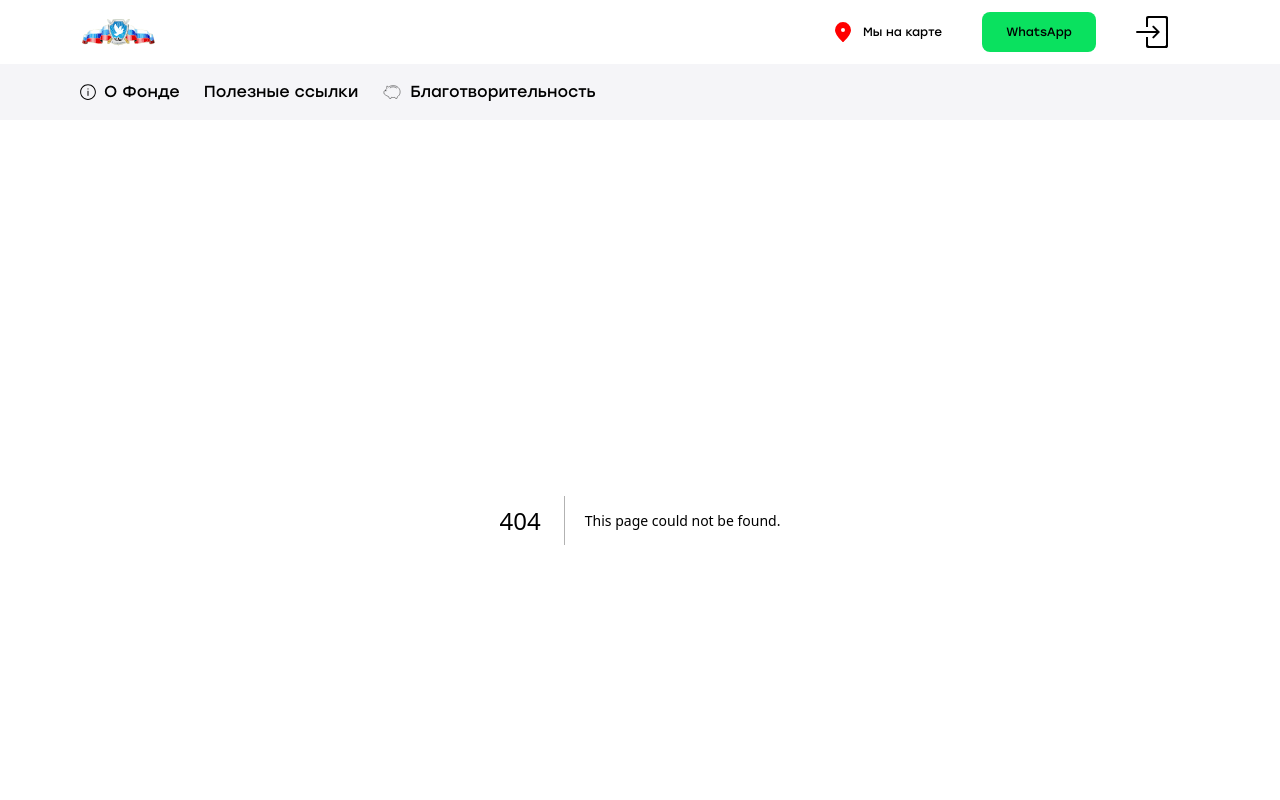
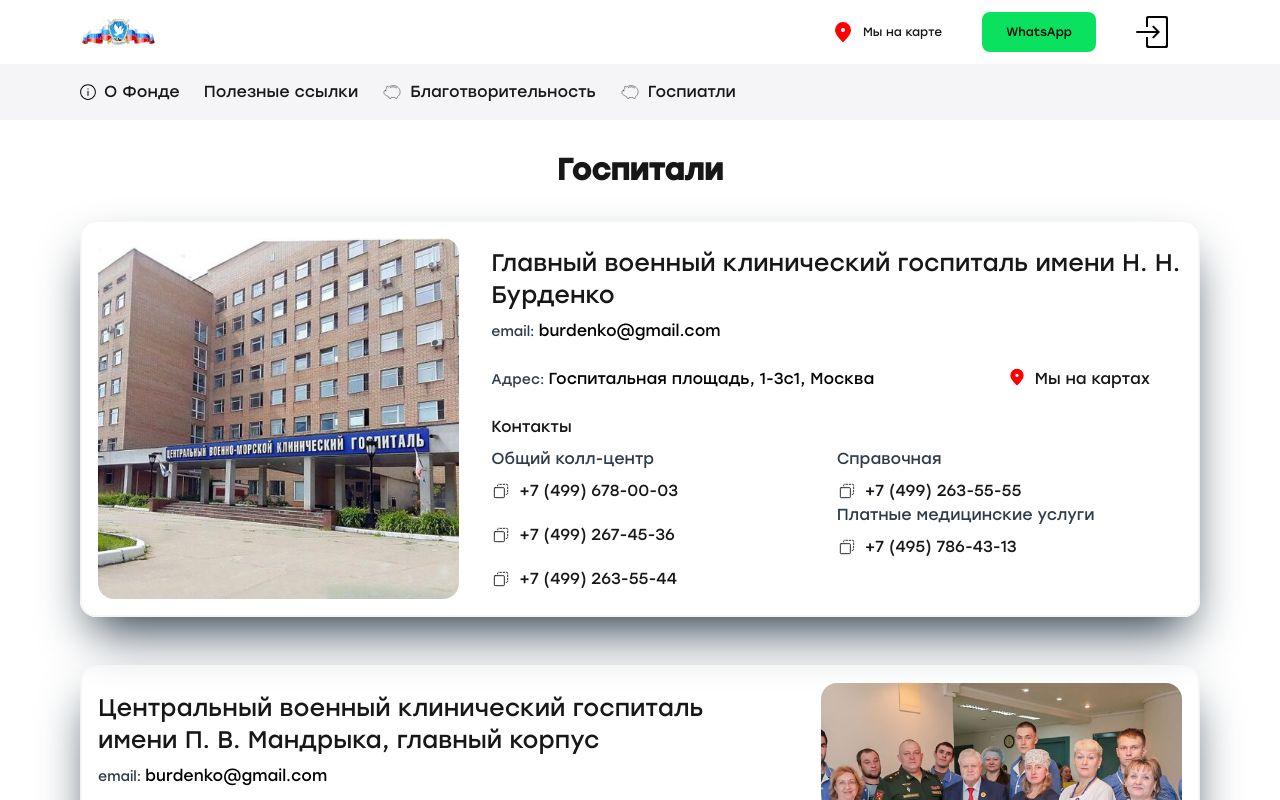
Before and after one commit to bmstu-itstech/fivvt-frontend, a Next.js app in the folder fivvt/: page /hospitals in a window 1280 px wide. Before the commit this address had no page. Shown: the top 800 px of the page. Built offline with nearby package versions, Linux system fonts and the light colour scheme.

Commit message:
[feat] page: add hospitalCard and page for this

```diff
--- a/fivvt/src/app/globals.css
+++ b/fivvt/src/app/globals.css
@@ -29,6 +29,8 @@
   --animate-disappear: disappear 0.2s ease-out;
 
   --radius-xl: 0.5rem;
+
+  --shadow_card: '0px 4px 33.9px 0px rgba(0, 0, 0, 0.07)',
 }
 
 @keyframes appear {
--- /dev/null
+++ b/fivvt/src/app/hospitals/page.tsx
@@ -0,0 +1,24 @@
+'use client';
+import React, {FC} from 'react';
+import {PageLayout} from '@/layouts/PageLayout';
+import {HospitalCard} from '@/components/HospitalCard';
+import {AllHospitalUsecase} from '@/components/HospitalCard/HospitalCard.usecase';
+const Page: FC = () => {
+  return (
+    <PageLayout title='Госпитали'>
+      <div className='w-full gap-12 flex flex-col '>
+        {AllHospitalUsecase.map((item, index) => {
+          return (
+            <HospitalCard
+              className='even:flex-row-reverse'
+              key={index}
+              {...item}
+            />
+          );
+        })}
+      </div>
+    </PageLayout>
+  );
+};
+
+export default Page;
--- a/fivvt/src/components/DropdownActions/DropdownActions.usecase.tsx
+++ b/fivvt/src/components/DropdownActions/DropdownActions.usecase.tsx
@@ -102,5 +102,11 @@ export const DropDownActionsUsecase: Props = {
       href: '/charity',
       hidden: [],
     },
+    {
+      visual: 'Госпиатли',
+      icon: <Money className='h-5 w-5 me-2' />,
+      href: '/hospitals',
+      hidden: [],
+    },
   ],
 };
--- a/fivvt/src/components/Header/Header.usecase.tsx
+++ b/fivvt/src/components/Header/Header.usecase.tsx
@@ -7,7 +7,9 @@ export const HeaderUsecase = {
   head: <Logo className='w-20 h-8' />,
   tail: (
     <div className='flex gap-4 items-center h-full max-h-full'>
-      <Button icon={<Location className='w-6 h-6' />}>Мы на карте</Button>
+      <Button icon={<Location className='w-6 h-6 ' />}>
+        Мы на карте
+      </Button>
       <Button className='bg-green_main text-black'>WhatsApp</Button>
       <Button icon={<Login className='w-8 h-8' />} />
     </div>
--- /dev/null
+++ b/fivvt/src/components/HospitalCard/HospitalCard.props.tsx
@@ -0,0 +1,19 @@
+import type {HTMLAttributes} from 'react';
+
+interface IContactBit {
+  title: string;
+  value: string;
+}
+
+export interface HospitalCardBit {
+  photo: string;
+  title: string;
+  address: string;
+  contacts: IContactBit[];
+  email: string;
+  mapUrl: string;
+}
+
+export default interface Props extends HTMLAttributes<HTMLDivElement> {
+  data: HospitalCardBit;
+}
--- /dev/null
+++ b/fivvt/src/components/HospitalCard/HospitalCard.usecase.tsx
@@ -0,0 +1,71 @@
+import hospital1 from '@/assets/hospital1.jpg';
+import hospital2 from '@/assets/hospital2.jpg';
+import Props from './HospitalCard.props';
+export const Hospital1Usecase: Props = {
+  data: {
+    photo: hospital1.src,
+    title: 'Главный военный клинический госпиталь имени Н. Н. Бурденко',
+    address: 'Госпитальная площадь, 1-3с1, Москва',
+    mapUrl:
+      'https://yandex.ru/profile/1130099941?lang=ru&ysclid=m8a4xcv31581068252',
+    contacts: [
+      {
+        title: 'Общий колл-центр',
+        value: '+7 (499) 678-00-03',
+      },
+      {
+        title: 'Справочная',
+        value: '+7 (499) 263-55-55',
+      },
+      {
+        title: '',
+        value: '+7 (499) 267-45-36',
+      },
+      {
+        title: 'Платные медицинские услуги',
+        value: '+7 (495) 786-43-13',
+      },
+      {
+        title: '',
+        value: '+7 (499) 263-55-44',
+      },
+    ],
+    email: 'burdenko@gmail.com',
+  },
+};
+
+export const Hospital2Usecase: Props = {
+  data: {
+    photo: hospital2.src,
+    title:
+      'Центральный военный клинический госпиталь имени П. В. Мандрыка, главный корпус',
+    address: 'Большая Оленья ул., 8А',
+    mapUrl:
+      'https://yandex.ru/maps/org/tsentralny_voyenny_klinicheskiy_gospital_imeni_p_v_mandryka_glavny_korpus/1143243631/?ll=37.695133%2C55.806833&z=15',
+    contacts: [
+      {
+        title: 'Общий колл-центр',
+        value: '+7 (499) 678-00-03',
+      },
+      {
+        title: 'Справочная',
+        value: '+7 (499) 263-55-55',
+      },
+      {
+        title: '',
+        value: '+7 (499) 267-45-36',
+      },
+      {
+        title: 'Платные медицинские услуги',
+        value: '+7 (495) 786-43-13',
+      },
+      {
+        title: '',
+        value: '+7 (499) 263-55-44',
+      },
+    ],
+    email: 'burdenko@gmail.com',
+  },
+};
+
+export const AllHospitalUsecase = [Hospital1Usecase, Hospital2Usecase];
--- /dev/null
+++ b/fivvt/src/components/HospitalCard/index.tsx
@@ -0,0 +1,62 @@
+'use client';
+
+import type {FC} from 'react';
+import type Props from './HospitalCard.props';
+import {HospitalCardLayout} from '@/layouts/HospitalCardLayout';
+import {Copy} from '../icons/Copy';
+import Image from 'next/image';
+import {Location} from '../icons/Location';
+
+export const HospitalCard: FC<Props> = ({className, data, ...props}) => {
+  return (
+    <HospitalCardLayout
+      className={`${className} flex justify-between gap-8 items-center`}
+      {...props}>
+      <Image
+        src={data.photo}
+        height={2000}
+        width={2000}
+        alt='HospitalCard'
+        className='w-1/3 aspect-square object-cover object-center rounded-2xl'
+      />
+      <div className='flex flex-col gap-2 h-full justify-around items-start'>
+        <p className=' text-2xl'>{data.title}</p>
+        <p className=' text-gray_light text-sm'>
+          email: <span className='text-black text-base'>{data.email}</span>
+        </p>
+        <div className='flex justify-between w-full items-center pe-4'>
+          <p className='text-gray_light text-sm'>
+            Адрес: <span className='text-black text-base'>{data.address}</span>
+          </p>
+          <a
+            href={data.mapUrl}
+            className='flex gap-2 rounded-2xl duration-200 transition-all p-4 hover:shadow-2xl hover:scale-95'>
+            <Location className='w-5 h-5' />
+            Мы на картах
+          </a>
+        </div>
+
+        <div className='flex flex-col gap-2 items-start w-full'>
+          <p>Контакты</p>
+          <div className='flex items-center flex-wrap w-full'>
+            {data.contacts.map((item, index) => {
+              return (
+                <div
+                  key={index}
+                  className='flex flex-col min-w-1/3 max-w-1/2 gap-2 w-full'>
+                  <p className='truncate w-full max-w-full text-gray_light'>
+                    {item.title}
+                  </p>
+                  <p className='truncate w-full max-w-full flex gap-2 items-center cursor-pointer'>
+                    <Copy />
+                    {item.value}
+                  </p>
+                </div>
+              );
+            })}
+          </div>
+        </div>
+      </div>
+    </HospitalCardLayout>
+  );
+};
--- /dev/null
+++ b/fivvt/src/layouts/HospitalCardLayout/HospitalCardLayout.props.ts
@@ -0,0 +1,5 @@
+import type { HTMLAttributes } from 'react';
+
+export default interface Props extends HTMLAttributes<HTMLDivElement>{
+
+}
--- /dev/null
+++ b/fivvt/src/layouts/HospitalCardLayout/index.tsx
@@ -0,0 +1,16 @@
+import type {FC} from 'react';
+import type Props from './HospitalCardLayout.props';
+
+export const HospitalCardLayout: FC<Props> = ({
+  className,
+  children,
+  ...props
+}) => {
+  return (
+    <div
+      className={`${className} p-4 shadow-2xl shadow-gray_light  w-full border-2 border-gray_light_xl rounded-2xl min-h-36 h-fit`}
+      {...props}>
+      {children}
+    </div>
+  );
+};
```
Also changed, not shown: fivvt/src/assets/hospital1.jpg (added), fivvt/src/assets/hospital2.jpg (added).
